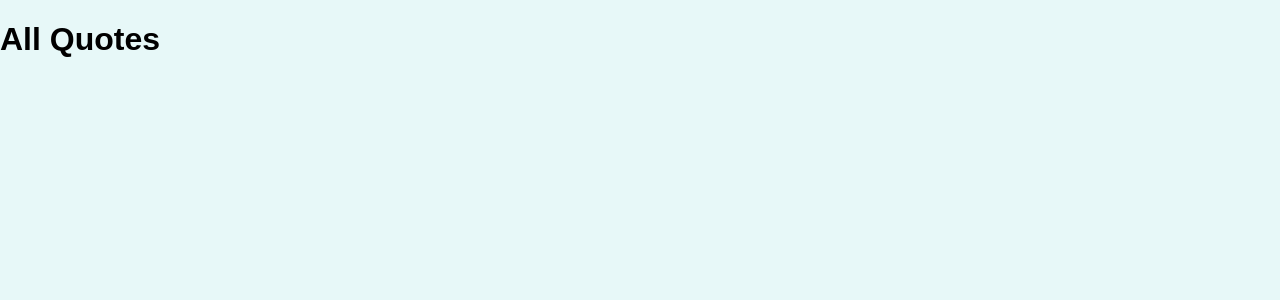
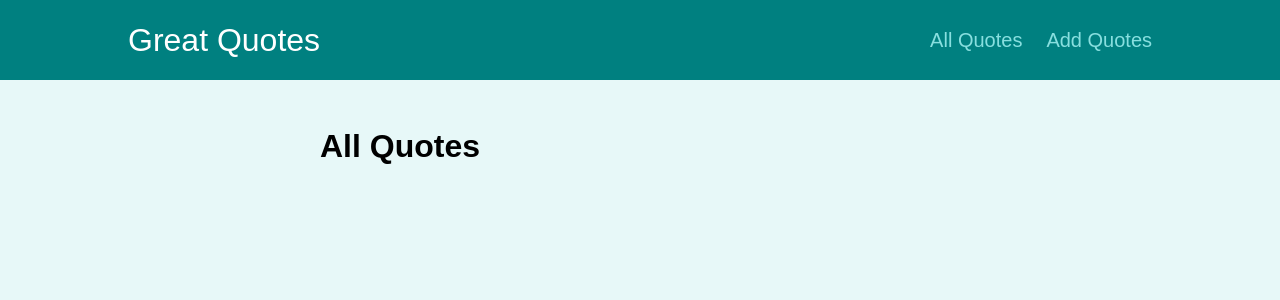
Before and after one commit to Momenuzzaman/react_router, a React (Create React App) app: page / in a window 1280 px wide. Shown: the top 300 px of the page. Built offline with nearby package versions, Linux system fonts and the light colour scheme.

Commit message:
create nav

```diff
--- a/src/App.js
+++ b/src/App.js
@@ -1,11 +1,13 @@
 import { Route, Routes } from "react-router-dom";
 import Comments from "./components/comments/Comments";
+import Layout from "./components/layout/Layout";
 import AllQuotes from "./pages/AllQuotes";
 import NewQuote from "./pages/NewQuote";
 import QuoteDetail from "./pages/QuoteDetail";
 
 function App() {
   return (
+    <Layout>
       <Routes>
         <Route path="/" exact element={<AllQuotes />} />
         <Route path='/quotes' element={<AllQuotes />} />
@@ -13,6 +15,8 @@
         <Route path='/new-quote' element={<NewQuote />} />
         <Route path='/comments' element={<Comments />} />
       </Routes>
+    </Layout>
+
   );
 }
 
--- /dev/null
+++ b/src/components/layout/Layout.js
@@ -0,0 +1,14 @@
+import React from 'react';
+import MainNavigation from './MainNavigation';
+import classes from './Layout.module.css';
+
+const Layout = (props) => {
+    return (
+        <>
+            <MainNavigation />
+            <main className={classes.main}>{props.children}</main>
+        </>
+    );
+};
+
+export default Layout;
--- /dev/null
+++ b/src/components/layout/MainNavigation.js
@@ -0,0 +1,18 @@
+import React from 'react';
+import { NavLink } from 'react-router-dom';
+import classes from './MainNavigation.module.css'
+const MainNavigation = () => {
+    return (
+        <header className={classes.header}>
+            <div className={classes.logo}>Great Quotes</div>
+            <nav className={classes.nav}>
+                <ul>
+                    <li><NavLink to="/quotes" activeClassName={classes.active}>All Quotes</NavLink></li>
+                    <li><NavLink to="/new-quote" activeClassName={classes.active}>Add Quotes</NavLink></li>
+                </ul>
+            </nav>
+        </header>
+    );
+};
+
+export default MainNavigation;
--- a/src/pages/AllQuotes.js
+++ b/src/pages/AllQuotes.js
@@ -1,11 +1,13 @@
 import React from 'react';
 
+const DUMMY_QUOTES = [
+
+];
 
 const AllQuotes = () => {
     return (
         <div>
             <h1>All Quotes</h1>
-
         </div>
     );
 };
```
Also changed, not shown: 1 other file (tests, documents, lock files or other folders). Lines whose indentation alone changed are shown as unchanged.
